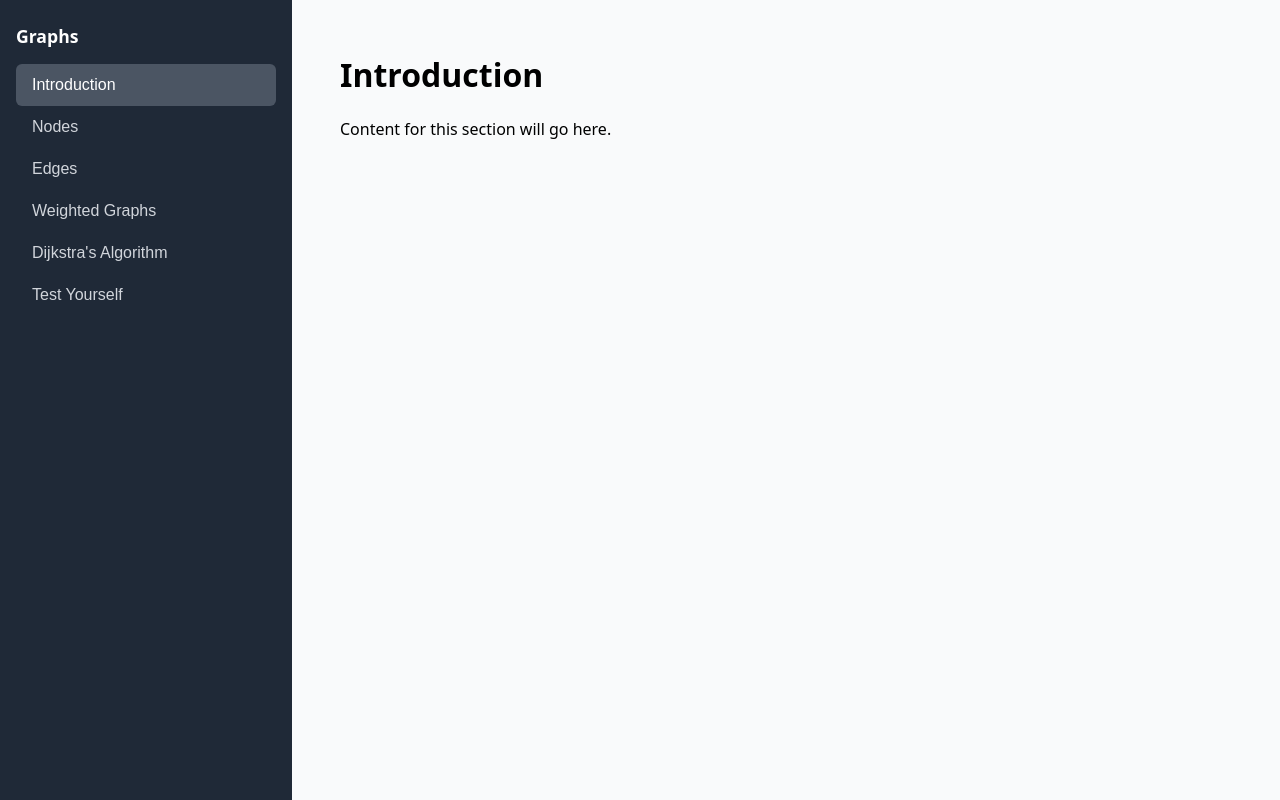
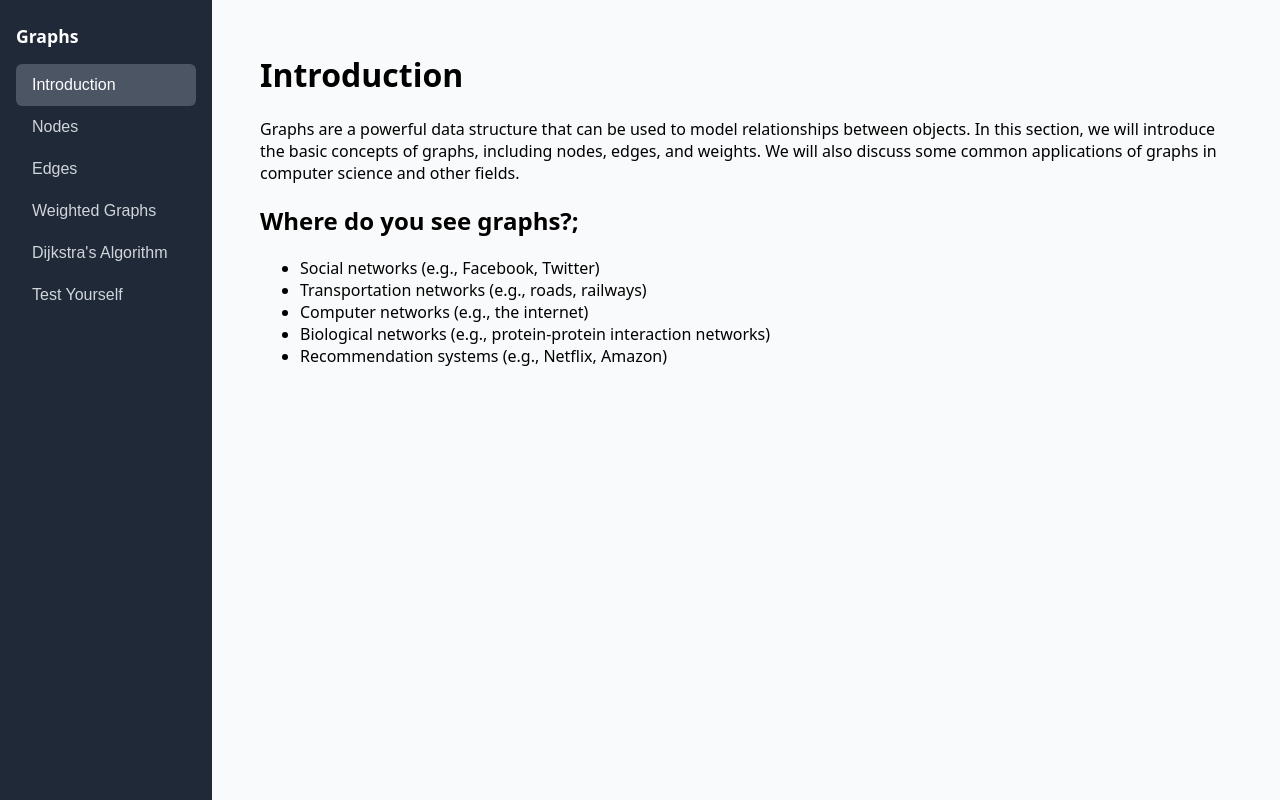
Before and after one commit to kbDevHub/COS750Exam, a React (Vite) app in the folder frontend/: page / in a window 1280 px wide. Built offline with nearby package versions, Linux system fonts and the light colour scheme.

Commit message:
Added some information to one section as a test

```diff
--- a/frontend/src/App.css
+++ b/frontend/src/App.css
@@ -8,7 +8,7 @@ body {margin: 0; font-family: system-ui, sans-serif}
 
 .sidebar
 {
-  width: 260px;
+  width: 180px;
   background: #1f2937;
   color: white;
   padding: 1.5rem 1rem;
--- a/frontend/src/App.jsx
+++ b/frontend/src/App.jsx
@@ -1,6 +1,7 @@
 import { useState } from "react";
 import Sidebar from "./components/sidebar";
 import { sections } from "./data/sections";
+import SectionPage from "./components/sectionPage";
 import "./App.css";
 
 function App() {
@@ -15,8 +16,7 @@ function App() {
         onSelect={setActiveId}
       />
       <main className="content">
-        <h1>{activeSection.title}</h1>
-        <p>Content for this section will go here.</p>
+        <SectionPage section={activeSection} />
       </main>
     </div>
   );
--- /dev/null
+++ b/frontend/src/components/sectionPage.jsx
@@ -0,0 +1,32 @@
+function SectionPage({ section }) {
+  return (
+    <div>
+      <h1>{section.title}</h1>
+
+      {(!section.content || section.content.length === 0) && (
+        <p className="section-page-empty">This section is coming soon.</p>
+      )}
+
+      {(section.content || []).map((block, index) => {
+        if (block.type === "heading") {
+          return <h2 key={index}>{block.text}</h2>;
+        }
+        if (block.type === "paragraph") {
+          return <p key={index}>{block.text}</p>;
+        }
+        if (block.type === "list") {
+          return (
+            <ul key={index}>
+              {block.items.map((item, i) => (
+                <li key={i}>{item}</li>
+              ))}
+            </ul>
+          );
+        }
+        return null;
+      })}
+    </div>
+  );
+}
+
+export default SectionPage;
--- a/frontend/src/data/sections.js
+++ b/frontend/src/data/sections.js
@@ -1,9 +1,34 @@
 export const sections=
 [
-    {id: "intro", title: "Introduction"},
+    {
+        id: "intro",
+        title: "Introduction",
+        content:
+        [
+            { type: "paragraph", text: "Graphs are a powerful data structure that can be used to model relationships between objects. In this section, we will introduce the basic concepts of graphs, including nodes, edges, and weights. We will also discuss some common applications of graphs in computer science and other fields." },
+            { type: "heading", text: "Where do you see graphs?;"},
+            {
+                type: "list",
+                items: [
+                    "Social networks (e.g., Facebook, Twitter)",
+                    "Transportation networks (e.g., roads, railways)",
+                    "Computer networks (e.g., the internet)",
+                    "Biological networks (e.g., protein-protein interaction networks)",
+                    "Recommendation systems (e.g., Netflix, Amazon)"
+                ],
+            },
+        ],
+
+    },
+
     {id: "nodes", title: "Nodes"},
+
     {id: "edges", title: "Edges"},
+
     {id: "weights", title: "Weighted Graphs"},
+
     {id: "dijkstra", title: "Dijkstra's Algorithm"},
+
     {id: "test", title: "Test Yourself"},
+
 ]
```
